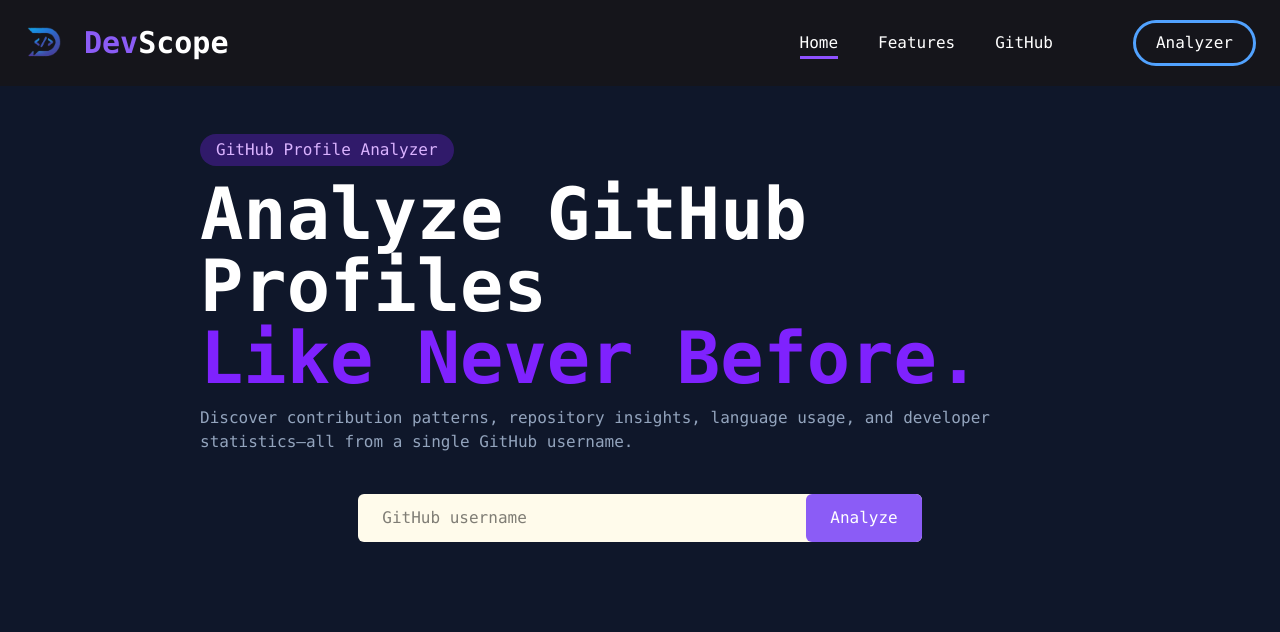
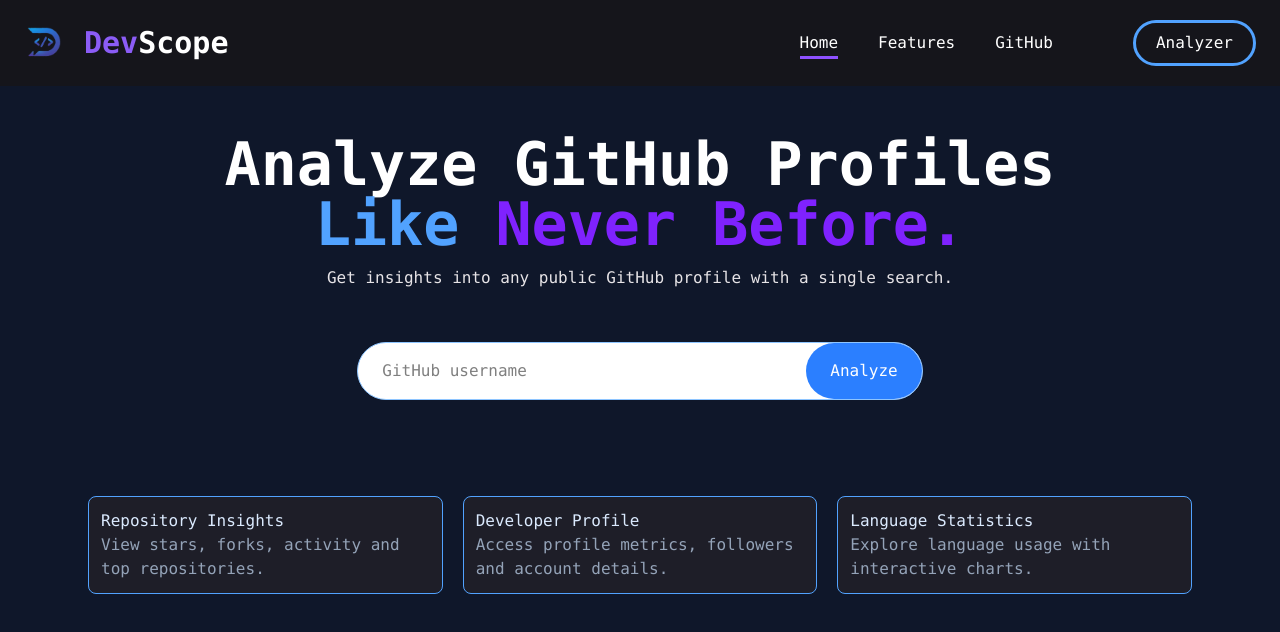
Before and after one commit to anshumitasahu/DevScope, a React (Vite) app: page / in a window 1280 px wide. Shown: the top 632 px of the page. Built offline with nearby package versions, Linux system fonts and the light colour scheme.

Commit message:
style: rework homepage layout and color palette

```diff
--- a/src/Components/Home.jsx
+++ b/src/Components/Home.jsx
@@ -3,49 +3,32 @@
 
 export default function Home() {
     const [username, setUsername] = useState("");
-    const [user, setUser] = useState(null);
     const navigate = useNavigate();
 
     function fetchProfile() {
-        // try {
-        //     const response = await fetch(
-        //         `https://api.github.com/users/${username}`
-        //     );
-
-        //     if (!response.ok) {
-        //         throw new Error("User not found");
-        //     }
-
-        //     const data = await response.json();
-        //     setUser(data);
-        // } catch (err) {
-        //     console.error(err);
-        // }
         if (!username) {
-            alert("give the username");
+            alert("Please enter a valid GitHub username");
             return;
         }
         navigate(`/Analyzer?name=${username}`)
     }
 
     return (
-        <div className='px-50 flex flex-col items-center'>
-            <div className="flex flex-col gap-3 mb-10">
-                <div className='rounded-full bg-violet-600/30 text-purple-300 px-4 py-1 w-fit'>
-                    GitHub Profile Analyzer
+        <div className='flex flex-col max-w-6xl mx-auto px-6 items-center'>
+            <div>
+                <div className='text-6xl font-bold max-w-4xl text-center'>
+                    Analyze GitHub Profiles <br /> <span className="text-blue-400">Like</span><span className='text-violet-600'> Never Before.</span>
                 </div>
-                <div className='text-7xl font-bold max-w-5xl'>
-                    Analyze GitHub Profiles <br /><span className='text-violet-600'>Like Never Before.</span>
-                </div>
-
-                <div className="text-text-muted">
-                    Discover contribution patterns, repository insights, language usage, and developer statistics—all from a single GitHub username.
+                <div className="text-center py-3 text-mauve-200">
+                    Get insights into any public GitHub profile with a single search.
                 </div>
             </div>
-
-            <div className="bg-amber-50 w-fit rounded-md mb-10">
+            <div className="mt-10
+    flex items-center rounded-full bg-white border border-blue-300 transition-all duration-200 focus-within:ring-4 focus-within:ring-blue-500/40 focus-within:border-blue-500">
                 <input
+                    aria-label="GitHub username"
                     type="text"
+                    className="w-md px-6 py-4 bg-transparent outline-none text-black"
                     placeholder="GitHub username"
                     value={username}
                     onChange={(e) => setUsername(e.target.value)}
@@ -54,12 +37,43 @@
                             fetchProfile();
                         }
                     }}
-                    className="outline-0 text-black px-6 py-3z w-md"
                 />
 
-                <button onClick={fetchProfile} className="text-white bg-primary px-6 py-3 rounded-md hover:cursor-pointer">
+                <button onClick={fetchProfile} className="bg-blue-500 text-white px-6 py-4 rounded-full hover:bg-blue-600">
                     Analyze
                 </button>
+            </div>
+
+            <div className="grid md:grid-cols-3 gap-5 mt-24 w-full">
+                <div className="bg-card p-3 border border-blue-400 rounded-lg hover:-translate-y-1 hover:border-violet-500 transition-all duration-200">
+                    <div>
+
+                    </div>
+                    <div>
+                        <h1 className="text-blue-100">
+                            Repository Insights
+                        </h1>
+                        <p className="text-text-secondary">
+                            View stars, forks, activity and top repositories.
+                        </p>
+                    </div>
+                </div>
+                <div className="bg-card p-3 border border-blue-400 rounded-lg hover:-translate-y-1 hover:border-violet-500 transition-all duration-200">
+                    <h1 className="text-blue-100">
+                        Developer Profile
+                    </h1>
+                    <p className="text-text-secondary">
+                        Access profile metrics, followers and account details.
+                    </p>
+                </div>
+                <div className="bg-card p-3 border border-blue-400 rounded-lg  hover:-translate-y-1 hover:border-violet-500 transition-all duration-200">
+                    <h1 className="text-blue-100">
+                        Language Statistics
+                    </h1>
+                    <p className="text-text-secondary">
+                        Explore language usage with interactive charts.
+                    </p>
+                </div>
             </div>
         </div>
     );
```
